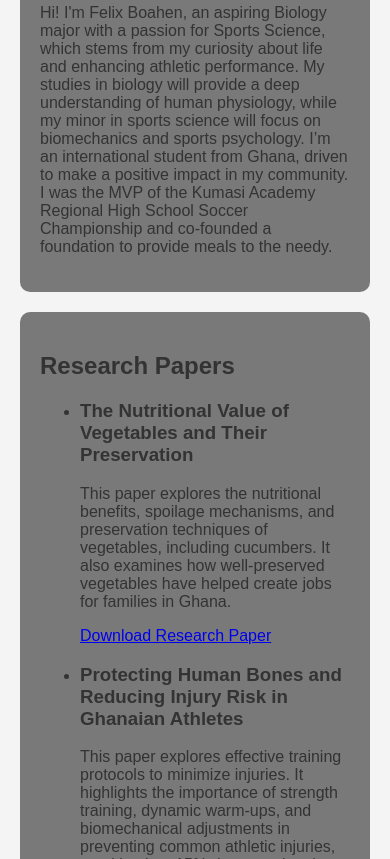
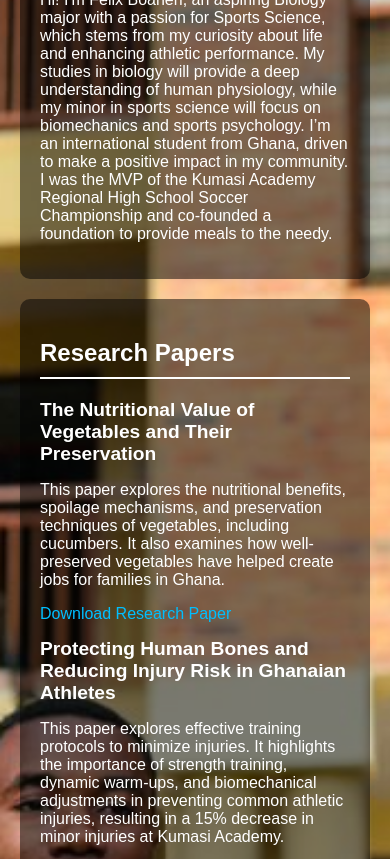
Before and after one commit to mumsprofile/mumsprofile.github.io, a plain HTML site: page index.html in a window 390 px wide. Shown: the part 617-1476 px from the top of the page. Drawn offline with Linux system fonts and the light colour scheme.

Commit message:
styles.css

```diff
--- a/styles.css
+++ b/styles.css
@@ -1,62 +1,95 @@
+/* General Styles */
 body {
-    body {
-    background-image: url(WhatsApp Image 2024-09-22 at 19.13.52_45e7c358.jpg);
-    background-size: cover;  /* Makes the background cover the entire page */
-    background-position: center;  /* Centers the background image */
-    background-repeat: no-repeat;  /* Prevents the image from repeating */
-    color: white;  /* Adjust text color for readability */
-    font-family: Arial, sans-serif;  /* Optional: font style */
-}
-section {
-    background-color: rgba(0, 0, 0, 0.5);  /* Adds a black semi-transparent background */
-    padding: 20px;
-    border-radius: 10px;
+    background-image: url('WhatsApp Image 2024-09-22 at 19.13.52_45e7c358.jpg'); /* Replace with your image */
+    background-size: cover;   /* Makes the background cover the entire page */
+    background-position: center;   /* Centers the background image */
+    background-repeat: no-repeat;   /* Prevents the image from repeating */
+    color: white;   /* Text color to contrast the background */
+    font-family: Arial, sans-serif;   /* Sets a modern, readable font */
+    margin: 0;   /* Removes default margins */
+    padding: 0;   /* Removes default padding */
 }
 
-header, footer {
-    background-color: rgba(0, 0, 0, 0.7);  /* Darker overlay for the header and footer */
-    padding: 20px;
+/* Styling for the Header */
+header {
+    background-color: rgba(0, 0, 0, 0.7);   /* Semi-transparent background */
+    text-align: center;   /* Centers text */
+    padding: 20px;   /* Adds space inside the header */
+    border-bottom: 2px solid white;   /* Adds a white line under the header */
 }
 
-    font-family: Arial, sans-serif;
-    margin: 0;
-    padding: 0;
-    background-color: #f4f4f4;
-    color: #333;
+header h1 {
+    font-size: 2.5em;   /* Larger heading size */
+    margin: 0;   /* Removes default margins */
 }
 
-header {
-    background-color: #282c34;
-    color: white;
-    text-align: center;
-    padding: 20px 0;
+header p {
+    font-size: 1.2em;   /* Smaller subheading */
 }
 
-nav ul {
-    display: flex;
-    justify-content: center;
-    list-style: none;
-    padding: 0;
-    background-color: #333;
+/* Styling for Each Section */
+section {
+    background-color: rgba(0, 0, 0, 0.5);   /* Semi-transparent black background */
+    padding: 20px;   /* Adds space inside each section */
+    margin: 20px;   /* Adds space outside each section */
+    border-radius: 10px;   /* Rounds the corners */
 }
 
-nav ul li {
-    margin: 0 20px;
+/* Specific Section Styling */
+h2 {
+    font-size: 2em;   /* Makes section titles larger */
+    border-bottom: 2px solid white;   /* Adds a white underline */
+    padding-bottom: 10px;   /* Adds space below the titles */
 }
 
-nav ul li a {
-    color: white;
-    text-decoration: none;
+/* Lists (e.g., in Research Papers and Achievements) */
+ul {
+    list-style-type: none;   /* Removes default bullet points */
+    padding: 0;
 }
 
-section {
-    padding: 20px;
-    margin: 20px;
+li {
+    margin-bottom: 15px;   /* Adds space between list items */
 }
 
+li h3 {
+    font-size: 1.5em;   /* Makes the title of each research paper bigger */
+    margin: 0;
+}
+
+/* Links */
+a {
+    color: #00BFFF;   /* Light blue color for links */
+    text-decoration: none;   /* Removes underlining */
+}
+
+a:hover {
+    text-decoration: underline;   /* Underlines links when hovered */
+}
+
+/* Footer */
 footer {
-    text-align: center;
-    padding: 10px;
-    background-color: #333;
-    color: white;
+    background-color: rgba(0, 0, 0, 0.7);   /* Semi-transparent background */
+    text-align: center;   /* Centers the footer text */
+    padding: 20px;   /* Adds space inside the footer */
+    border-top: 2px solid white;   /* Adds a white line above the footer */
 }
+
+/* Responsiveness for Smaller Screens */
+@media (max-width: 600px) {
+    header h1 {
+        font-size: 2em;   /* Makes the header smaller on small screens */
+    }
+
+    header p, section, footer {
+        font-size: 1em;   /* Adjusts font size for readability on small screens */
+    }
+
+    h2 {
+        font-size: 1.5em;
+    }
+
+    li h3 {
+        font-size: 1.2em;
+    }
+}
```
